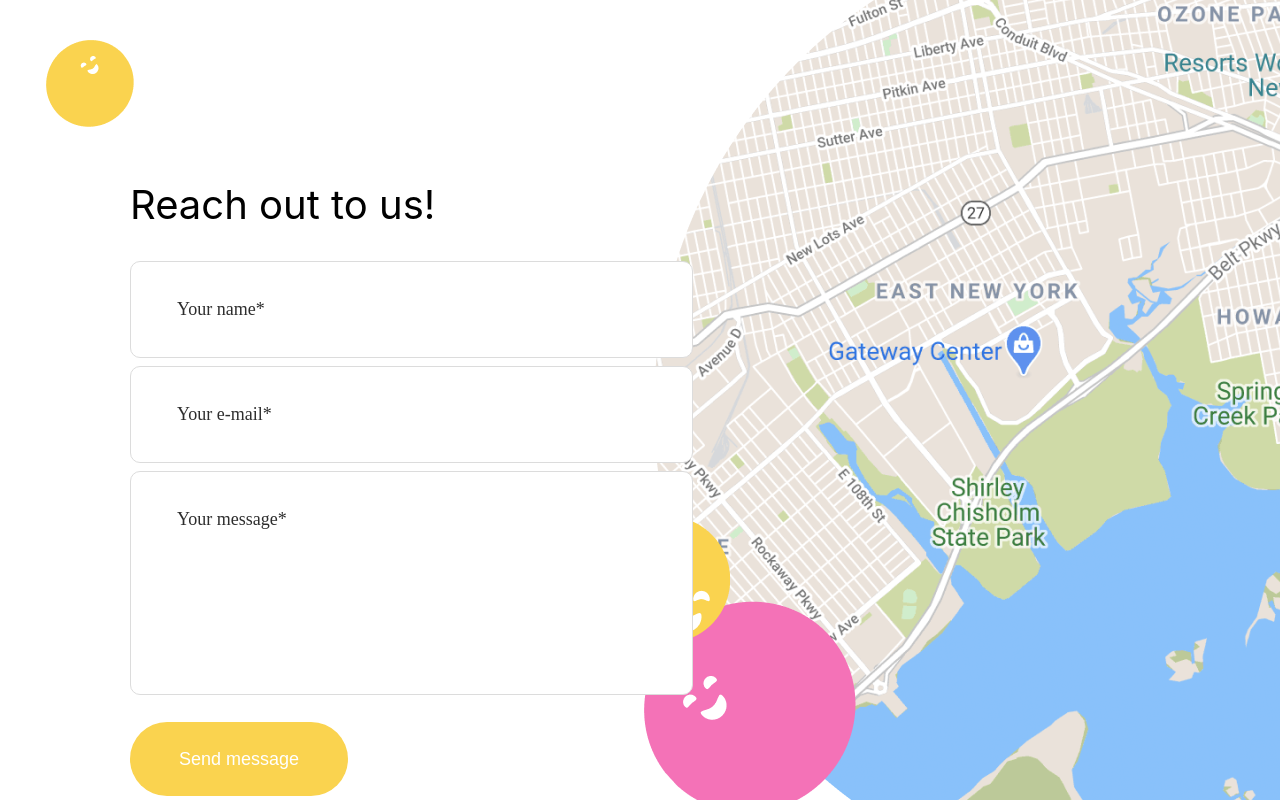
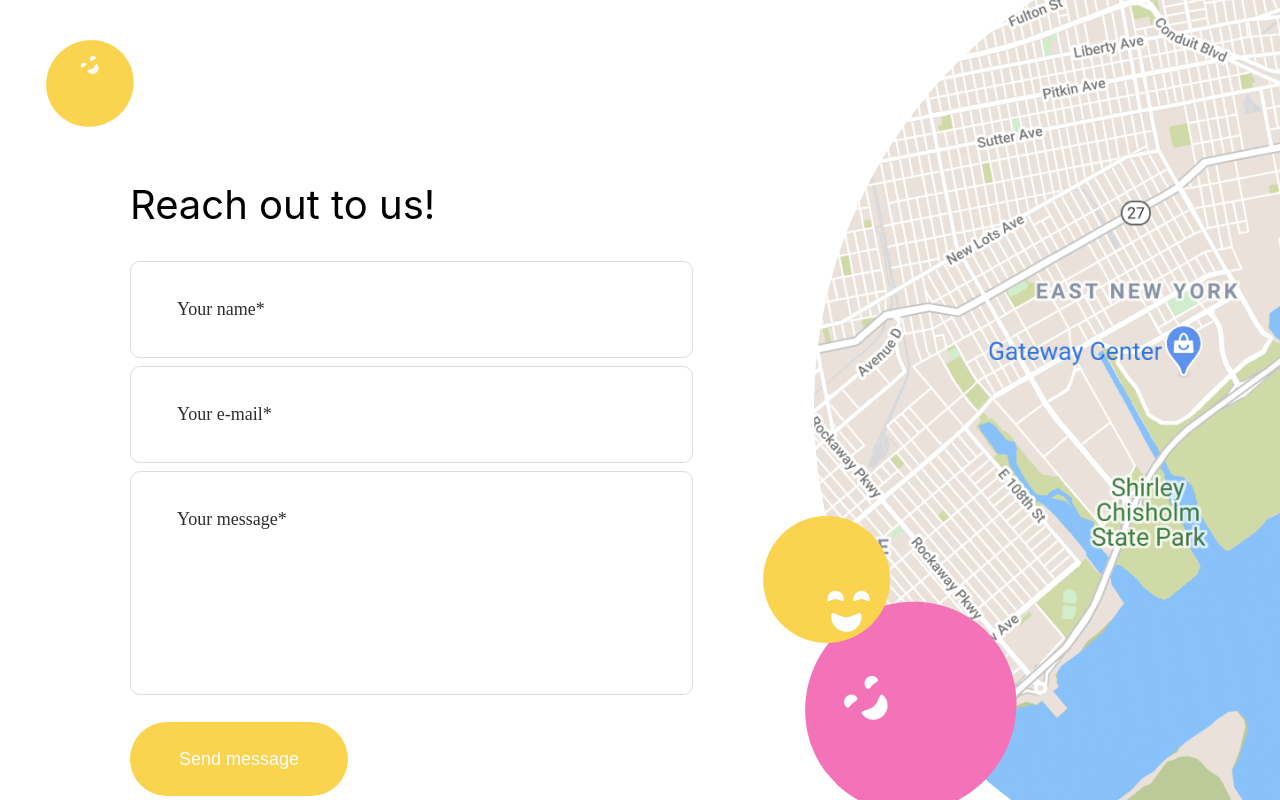
Before and after one commit to zfedorovska/feedback, a React (Create React App) app: page / in a window 1280 px wide. Shown: the top 800 px of the page. Built offline with nearby package versions, Linux system fonts and the light colour scheme; a web font is replaced by a local one.

Commit message:
adjustment background for tablet

```diff
--- a/src/components/Feedback/Feedback.style.js
+++ b/src/components/Feedback/Feedback.style.js
@@ -15,6 +15,9 @@ export const MainContainer = styled.div`
   @media screen and (min-width: 480px) {
     background-image: url(${cartoon1Src}), url(${cartoon2Src}),
       url(${cartoon3Src}), url(${mapSrc});
+    background-position: 29px 23px, 763px 516px, 762px 558px, 814px -28px;
+  }
+  @media screen and (min-width: 1440px) {
     background-position: 29px 23px, right 550px top 516px, right 380px top 558px,
       right 0px top -28px;
   }
```
